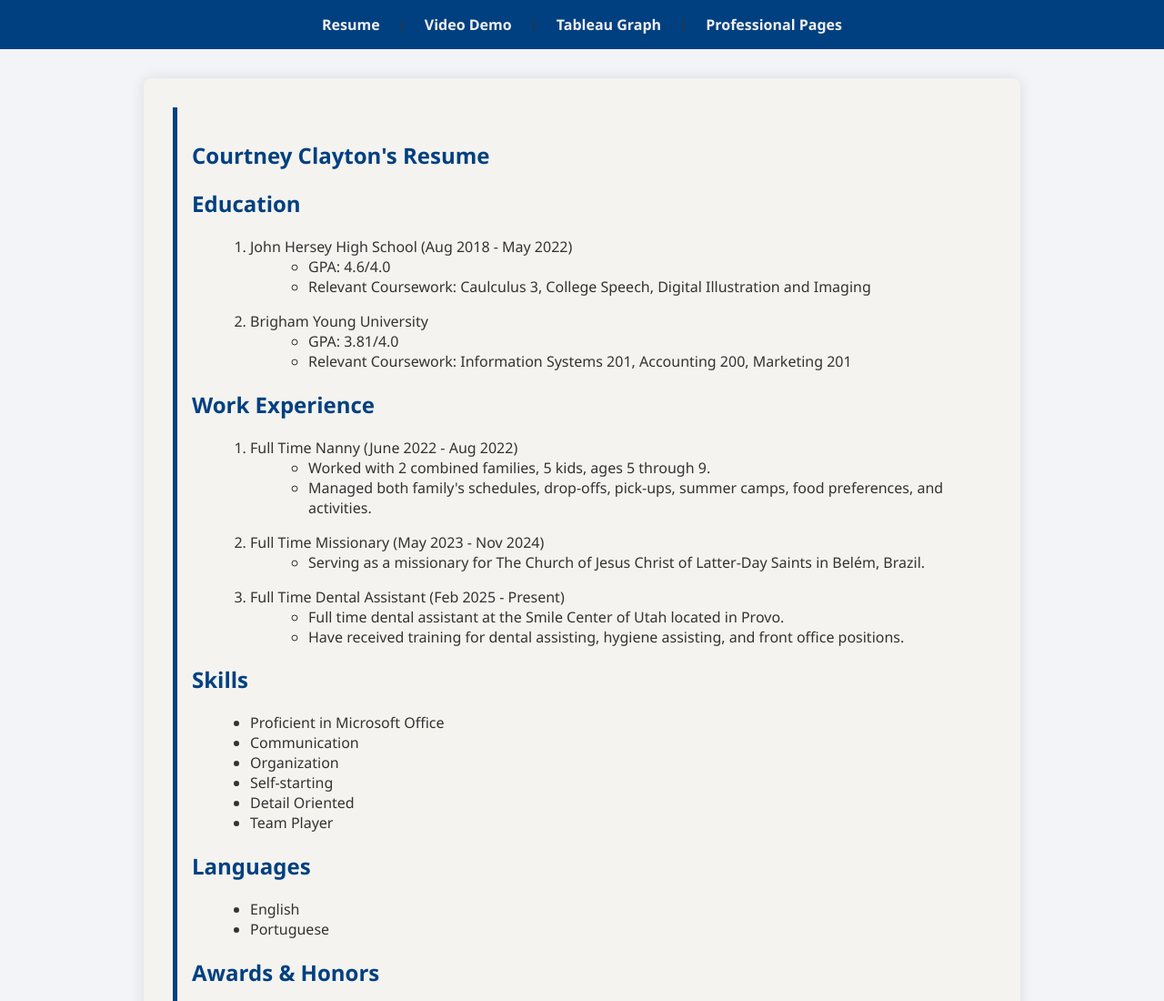
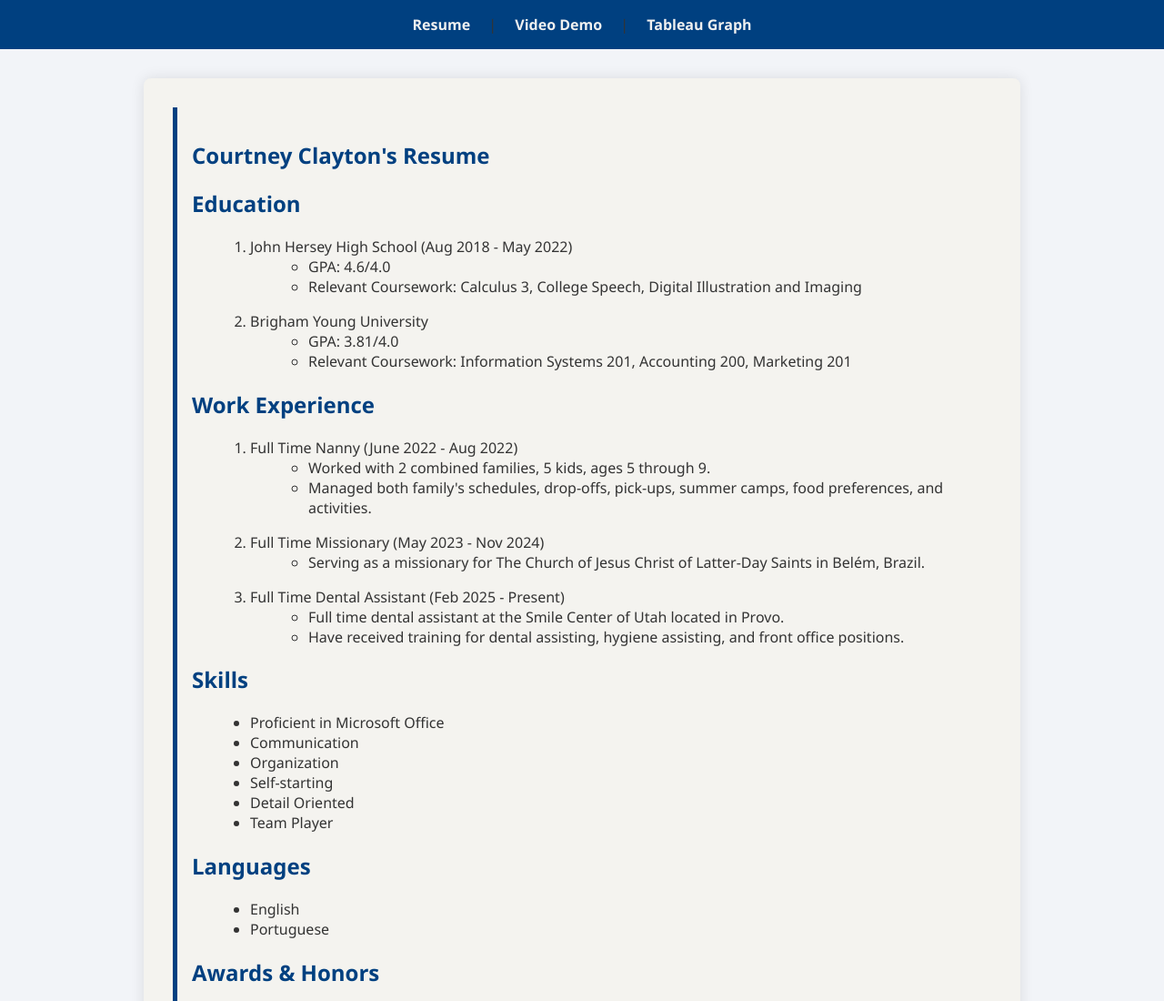
Before and after one commit to courclay/Final, a plain HTML site: page index.html in a window 1280 px wide. Shown: the top 1100 px of the page at 91% size. Drawn offline with Linux system fonts and the light colour scheme.

Commit message:
Update index.html

```diff
--- a/index.html
+++ b/index.html
@@ -8,18 +8,14 @@
 </head>
 <body>
 
-  <!-- Navigation -->
   <nav>
     <a href="#resume">Resume</a> |
     <a href="#video">Video Demo</a> |
-    <a href="#tableau">Tableau Graph</a> |
-    <a href="professional.html">Professional Pages</a>
+    <a href="#tableau">Tableau Graph</a>
   </nav>
 
-  <!-- Custom Background Color -->
   <div class="background-container">
 
-    <!-- New div wrapping Resume -->
     <div class="resume-container">
       <!-- Section 1: Resume -->
       <section id="resume" class="content-box">
@@ -30,7 +26,7 @@
           <li>John Hersey High School (Aug 2018 - May 2022)
             <ul>
               <li>GPA: 4.6/4.0</li>
-              <li>Relevant Coursework: Caulculus 3, College Speech, Digital Illustration and Imaging </li>
+              <li>Relevant Coursework: Calculus 3, College Speech, Digital Illustration and Imaging </li>
             </ul>
           </li>
           <li>Brigham Young University
@@ -72,7 +68,7 @@
           <li>Team Player</li>
         </ul>
 
-         <h2>Languages</h2>
+        <h2>Languages</h2>
         <ul>
           <li>English</li>
           <li>Portuguese</li>
@@ -87,12 +83,11 @@
           <li>The Central National Gottesman Foundation Scholarship</li>
         </ul>
 
-        <!-- Image -->
+
         <img src="https://imengine.public.prod.pdh.navigacloud.com/?uuid=83971EC3-54AF-4F87-BB54-F55AAC2BD8F7&type=preview&function=cover&height=609&width=800" />
       </section>
     </div>
 
-    <!-- New div wrapping Video + Tableau -->
     <div class="media-container">
       <!-- Section 2: YouTube Video -->
       <section id="video" class="content-box">
@@ -104,7 +99,6 @@
           allowfullscreen></iframe>
       </section>
 
-      <!-- Section 3: Tableau Graph -->
       <section id="tableau" class="content-box">
         <h2>Trending Sports in the USA</h2>
         <div class="tableauPlaceholder" style="width: 800px; height: 600px;">
```
